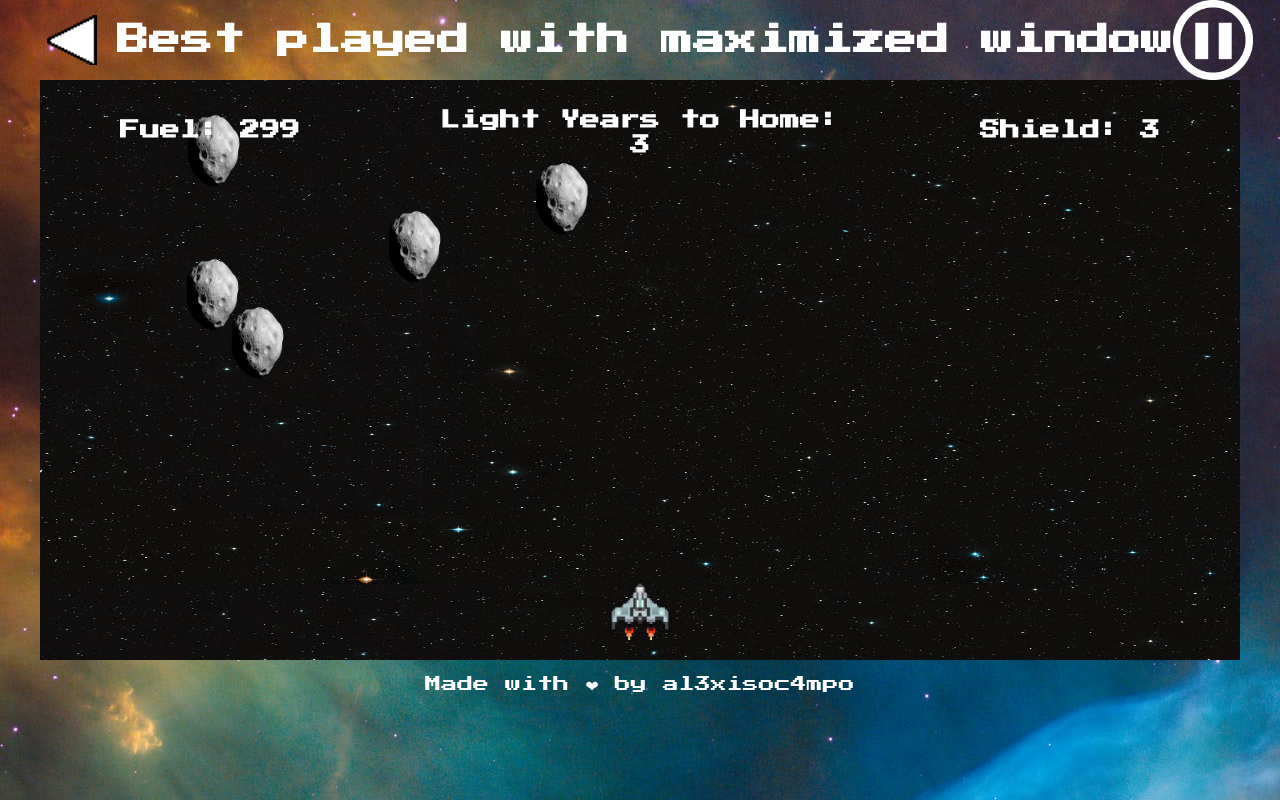
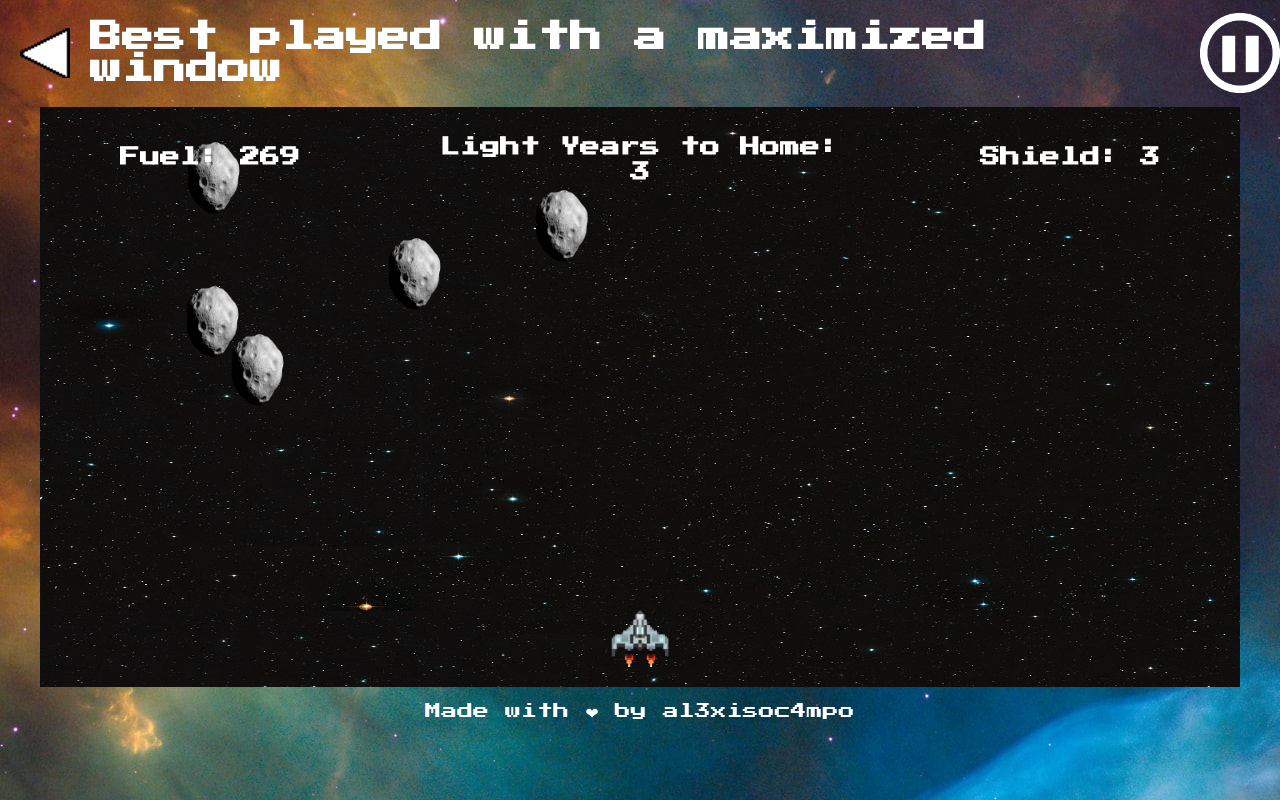
Before and after one commit to al3xisoc4mpo/Ironhack-Project-1-The-Game, a plain HTML site: page game.html in a window 1280 px wide. Both pictures are taken after a click on the picture 1213 px from the left and 40 px from the top of the page. Drawn offline with Linux system fonts and the light colour scheme.

Commit message:
Updated dificulty settings

```diff
--- a/game.html
+++ b/game.html
@@ -13,7 +13,7 @@
 <body>
     <div id="game-header">
         <a href="./instructions.html"><img src="./images/back-arrow.png" alt="back-arrow-img" id="back-button"></a>
-        <h1 id="best-played">Best played with maximized window</h1>
+        <h1 id="best-played">Best played with a maximized window</h1>
         <img src="./images/play-button.png" alt="play-button" id="play-button">
     </div>
     <canvas id="gameScreen"></canvas>
--- a/game.js
+++ b/game.js
@@ -46,7 +46,7 @@ let hasGameEnded = false;
 
 
 let shield = 3; // shield level, getting hit with zero shield and you loose
-let fuel = 300; // fuel reserves, when depleted you loose
+let fuel = 270; // fuel reserves, when depleted you loose
 let lightYears = 3; // distance from goal, when light years reaches 0 you win
 
 // Declaring and initializing variables with empty arrays for all obstacles/objects in the game
@@ -405,15 +405,15 @@ function statusCheck() {
 // Function to print stats in screen
 function printStats() {
     const fuelImage = new Image();
-    if (fuel >= 200) {
+    if (fuel >= 180) {
         fuelImage.src = fuelImages[0];
         context.drawImage(fuelImage, 20, 20, 50, 50);
     }
-    if (fuel >= 100 && fuel < 200) {
+    if (fuel >= 90 && fuel < 180) {
         fuelImage.src = fuelImages[1];
         context.drawImage(fuelImage, 20, 20, 50, 50);
     }
-    if (fuel < 100) {
+    if (fuel < 90) {
         fuelImage.src = fuelImages[2];
         context.drawImage(fuelImage, 20, 20, 50, 50);
     }
```
